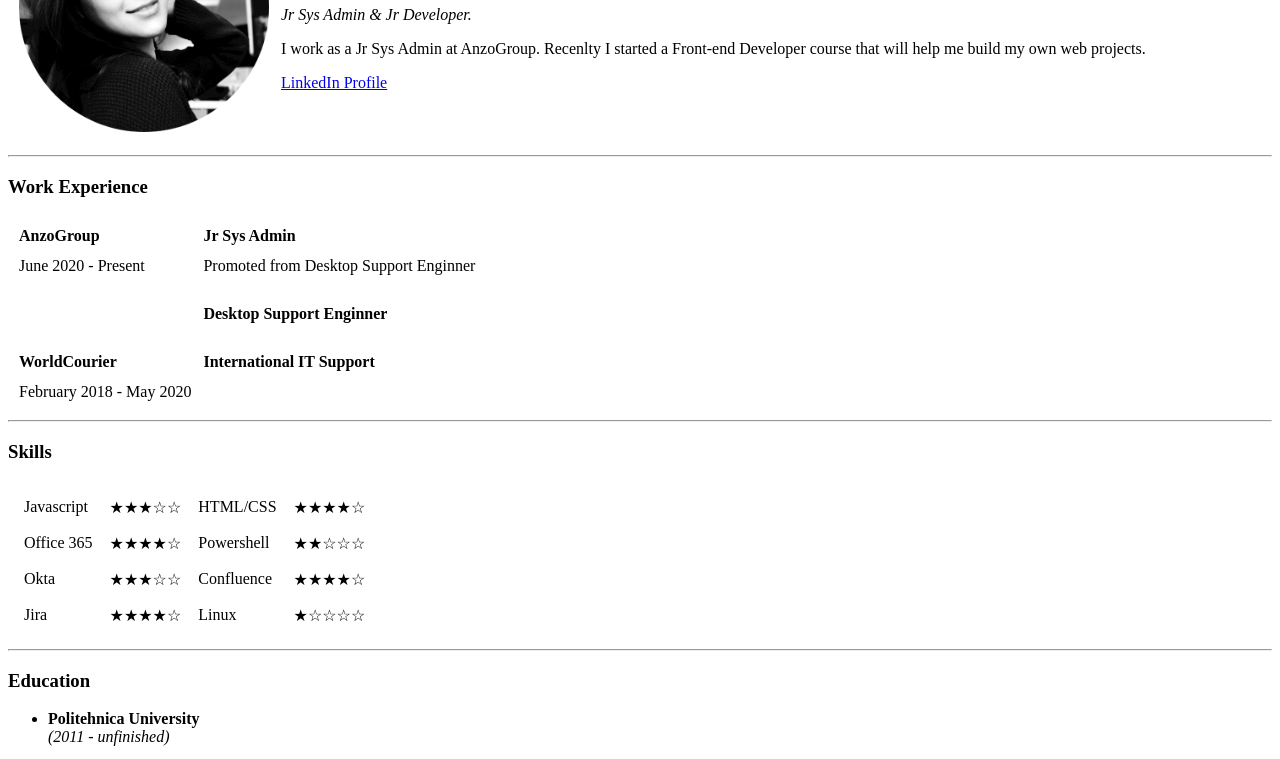
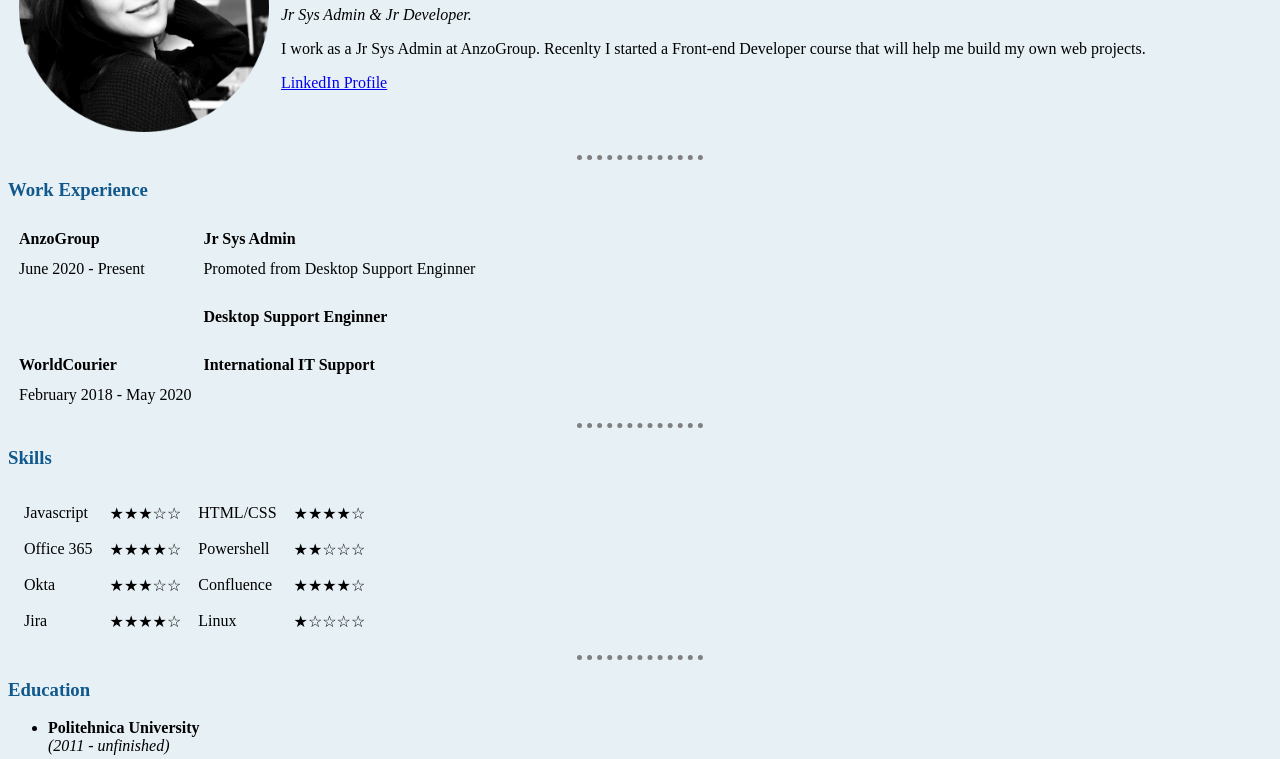
Before and after one commit to SSimona03/cv, a plain HTML site: page index.html in a window 1280 px wide. Shown: the part 137-896 px from the top of the page. Drawn offline with Linux system fonts and the light colour scheme.

Commit message:
adding CSS file

```diff
--- /dev/null
+++ b/css/style.css
@@ -0,0 +1,20 @@
+/*************************** TAG SELECTORS ********************/
+body{
+    background-color: #e7f0f5;
+}
+
+hr{
+
+        border-style: dotted none none;
+        width: 10%;
+        border-color: gray;
+        border-width: 5px;
+    }
+h1,h3{
+    color: #11598c;
+}
+
+/*************************** CLASS SELECTORS ********************/
+
+
+/*************************** ID SELECTORS ********************/
--- a/index.html
+++ b/index.html
@@ -3,7 +3,9 @@
 <head>
     <meta charset="UTF-8"> <!--tell the browser that all the test is encoded in UTF8-->
     <title>Simona's Personal Site</title> <!-- show's in the tab-->
+    <link rel="stylesheet" href="/css/style.css">
 </head>
+
 <body>
     <table cellspacing="10">
         <tr>
```
Also changed, not shown: contactme.html (+2 -1 lines), hobbies.html (+1 -0 lines).
